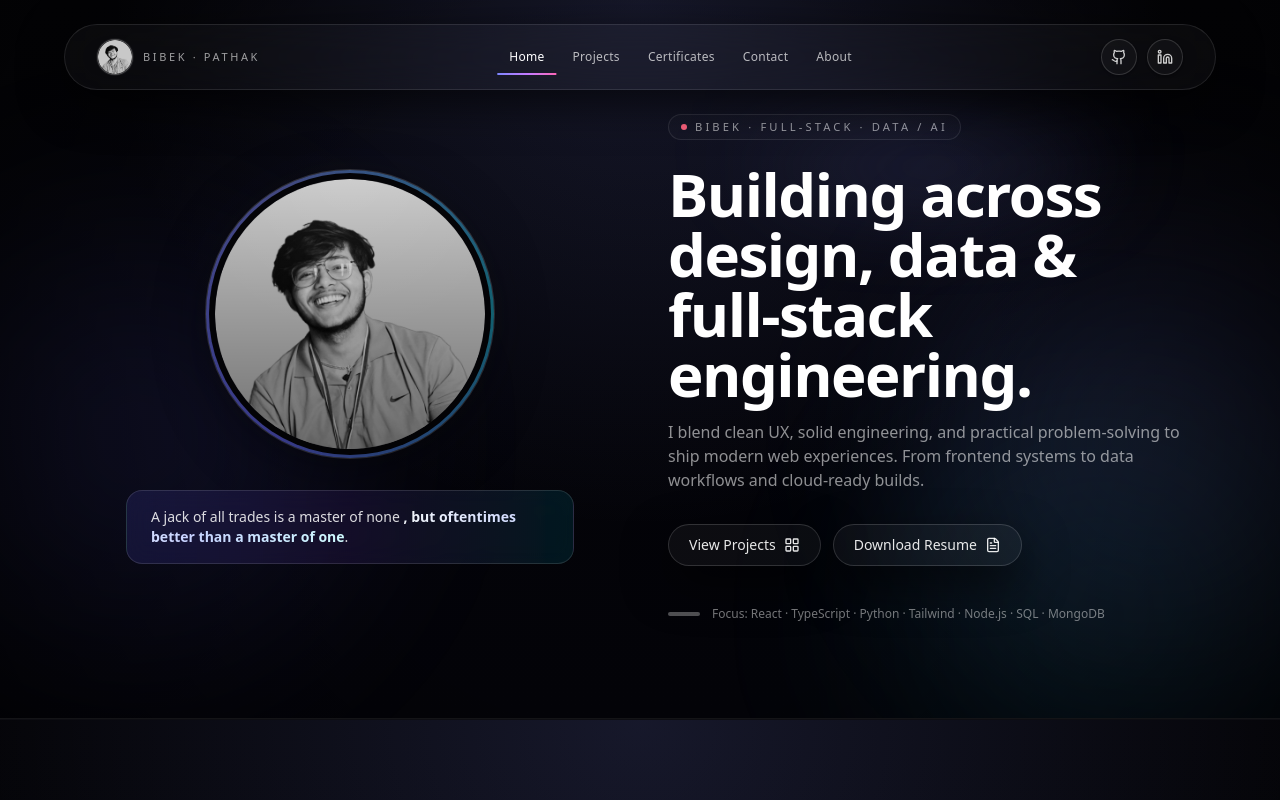
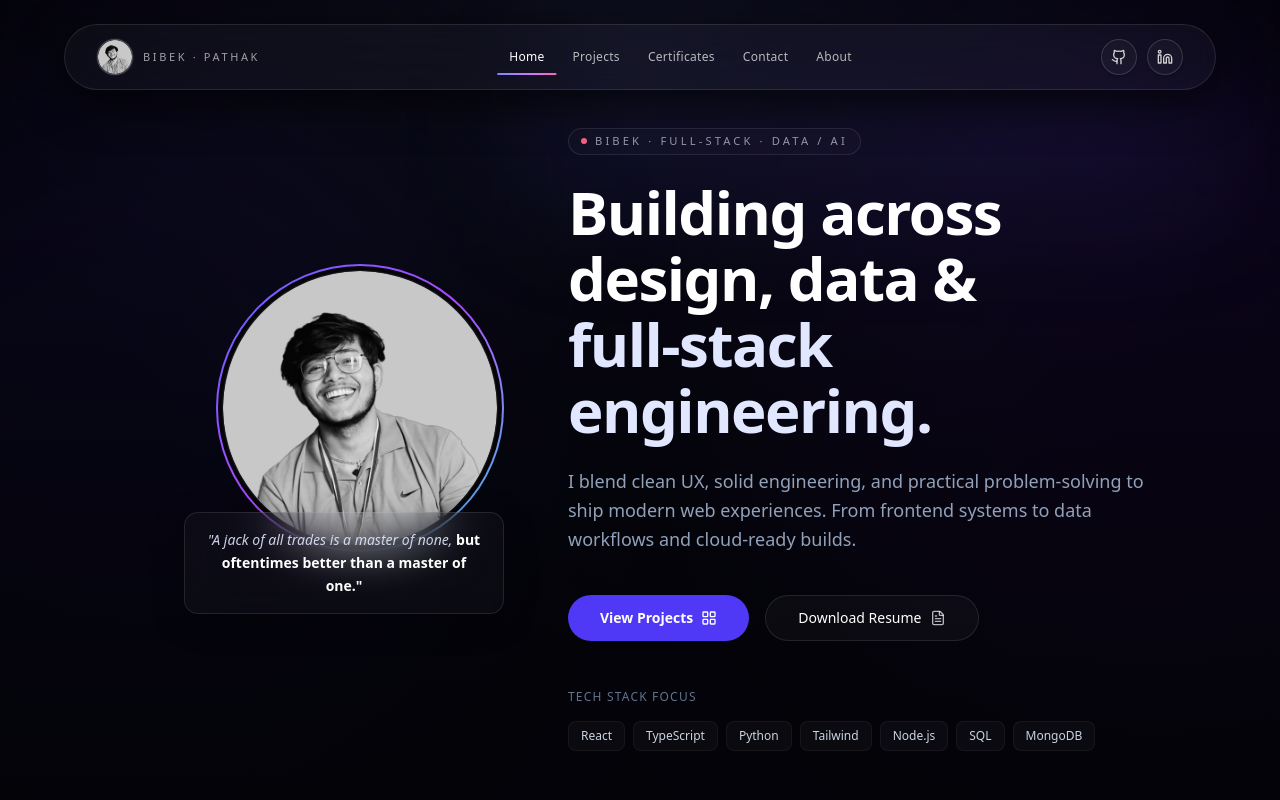
Before and after one commit to RavangDai/Portfolio, a Next.js app: page / in a window 1280 px wide. Shown: the top 800 px of the page. Built offline with nearby package versions, Linux system fonts and the light colour scheme.

Commit message:
Redesign

```diff
--- a/src/components/ui/new-hero.tsx
+++ b/src/components/ui/new-hero.tsx
@@ -8,46 +8,43 @@ import { cn } from "@/lib/utils";
 const ease = [0.22, 1, 0.36, 1] as const;
 
 const fade = {
-  hidden: { opacity: 0, y: 18 },
+  hidden: { opacity: 0, y: 20 },
   visible: (i: number) => ({
     opacity: 1,
     y: 0,
-    transition: { duration: 0.7, delay: 0.08 * i, ease },
+    transition: { duration: 0.8, delay: 0.1 * i, ease },
   }),
 };
 
 const lineVariants = {
-  hidden: { opacity: 0, y: 18, filter: "blur(6px)" },
+  hidden: { opacity: 0, y: 20, filter: "blur(8px)" },
   visible: (i: number) => ({
     opacity: 1,
     y: 0,
     filter: "blur(0px)",
-    transition: { duration: 0.85, delay: 0.18 + i * 0.12, ease },
+    transition: { duration: 0.9, delay: 0.2 + i * 0.15, ease },
   }),
 };
 
 const wordWrap = {
   hidden: {},
-  visible: { transition: { staggerChildren: 0.03, delayChildren: 0.25 } },
+  visible: { transition: { staggerChildren: 0.04, delayChildren: 0.3 } },
 };
 
 const word = {
   hidden: { opacity: 0, y: 10 },
-  visible: { opacity: 1, y: 0, transition: { duration: 0.45, ease } },
+  visible: { opacity: 1, y: 0, transition: { duration: 0.5, ease } },
 };
-
-const strongGradientText =
-  "bg-gradient-to-r from-slate-100 via-indigo-200 to-cyan-100 bg-clip-text font-semibold text-transparent";
 
 function AnimatedHeroHeadline() {
   return (
-    <div className="relative">
-      <div className="pointer-events-none absolute -inset-x-10 -top-10 h-24 bg-[radial-gradient(circle_at_top,_rgba(129,140,248,0.16),transparent_70%)] blur-2xl" />
+    <div className="relative z-10">
+      <div className="pointer-events-none absolute -inset-x-10 -top-20 h-32 bg-indigo-500/10 blur-3xl" />
 
       <motion.h1
         initial="hidden"
         animate="visible"
-        className="mt-6 text-4xl font-semibold tracking-tight text-white sm:text-5xl md:text-6xl"
+        className="mt-6 text-4xl font-semibold tracking-tight text-white sm:text-5xl md:text-6xl leading-[1.1]"
       >
         <motion.span custom={0} variants={lineVariants} className="block">
           <motion.span variants={wordWrap} className="inline-block">
@@ -59,7 +56,7 @@ function AnimatedHeroHeadline() {
           </motion.span>
         </motion.span>
 
-        <motion.span custom={1} variants={lineVariants} className="block">
+        <motion.span custom={1} variants={lineVariants} className="block text-indigo-100">
           <motion.span variants={wordWrap} className="inline-block">
             {"full-stack engineering.".split(" ").map((w, i) => (
               <motion.span key={`${w}-${i}`} variants={word} className="inline-block">
@@ -78,74 +75,72 @@ export function NewHero() {
     <section
       id="home"
       className={cn(
-        "relative overflow-hidden border-b border-white/[0.06]",
-        "bg-gradient-to-b from-[#050509] to-[#030308]"
+        "relative overflow-hidden border-b border-white/[0.08]",
+        "bg-[#030308]"
       )}
     >
-      {/* background */}
       <div className="pointer-events-none absolute inset-0">
-        <div className="absolute inset-0 bg-[radial-gradient(circle_at_top,_rgba(129,140,248,0.14),transparent_55%)]" />
-        <div className="absolute -left-56 top-20 h-[720px] w-[720px] rounded-full bg-[radial-gradient(circle,_rgba(99,102,241,0.16),transparent_62%)] blur-3xl" />
-        <div className="absolute -right-64 top-16 h-[760px] w-[760px] rounded-full bg-[radial-gradient(circle,_rgba(129,140,248,0.18),transparent_60%)] blur-3xl" />
-        <div className="absolute -bottom-64 right-[-180px] h-[720px] w-[720px] rounded-full bg-[radial-gradient(circle,_rgba(34,211,238,0.10),transparent_62%)] blur-3xl" />
-        <div className="absolute inset-0 bg-[radial-gradient(circle_at_center,_transparent_45%,rgba(0,0,0,0.55)_100%)]" />
+        <div className="absolute inset-0 bg-[radial-gradient(circle_at_top,_rgba(129,140,248,0.08),transparent_60%)]" />
+        <div className="absolute -left-56 top-20 h-[720px] w-[720px] rounded-full bg-indigo-600/10 blur-[120px]" />
+        <div className="absolute -right-64 top-16 h-[760px] w-[760px] rounded-full bg-violet-600/10 blur-[120px]" />
         <div
-          className="absolute inset-0 opacity-[0.06] mix-blend-overlay"
+          className="absolute inset-0 opacity-[0.03]"
           style={{
             backgroundImage:
-              "repeating-linear-gradient(0deg, rgba(255,255,255,0.06) 0px, rgba(255,255,255,0.06) 1px, transparent 1px, transparent 3px)",
+              "linear-gradient(rgba(255, 255, 255, 0.05) 1px, transparent 1px), linear-gradient(90deg, rgba(255, 255, 255, 0.05) 1px, transparent 1px)",
+            backgroundSize: "64px 64px",
           }}
         />
+        <div className="absolute inset-0 bg-gradient-to-b from-transparent via-[#030308]/60 to-[#030308]" />
       </div>
 
-      <div className="relative mx-auto w-full max-w-6xl px-4 pb-16 pt-24 md:px-6 md:pb-24 md:pt-28">
-        <div className="grid items-center gap-14 lg:grid-cols-[1fr_1fr]">
-          {/* LEFT */}
+      <div className="relative mx-auto w-full max-w-6xl px-4 pb-20 pt-28 md:px-6 md:pb-32 md:pt-32">
+        <div className="grid items-center gap-16 lg:grid-cols-[0.8fr_1.2fr]">
+
+          {/* LEFT COLUMN */}
           <motion.div
             variants={fade}
             initial="hidden"
             animate="visible"
             custom={0}
-            className="relative flex flex-col items-center"
+            className="relative flex flex-col items-center justify-center lg:items-end"
           >
-            <div className="group relative h-72 w-72">
-              {/* ✅ single-line className (no \r\n) */}
-              <div className="pointer-events-none absolute inset-[-18px] rounded-full bg-[radial-gradient(circle,_rgba(129,140,248,0.18),transparent_62%)] blur-2xl opacity-60 transition-opacity duration-500 group-hover:opacity-95" />
+            <div className="group relative h-64 w-64 sm:h-72 sm:w-72">
+              <div className="pointer-events-none absolute -inset-6 rounded-full bg-indigo-500/20 blur-2xl opacity-0 transition-opacity duration-700 group-hover:opacity-100" />
 
               <motion.div
                 initial={{ rotate: 0 }}
-                whileHover={{ rotate: 120 }}
-                transition={{ duration: 1.1, ease: "easeInOut" }}
-                className="absolute inset-0 rounded-full p-[3px] bg-[conic-gradient(from_210deg,_rgba(99,102,241,0.80),_rgba(129,140,248,0.55),_rgba(34,211,238,0.55),_rgba(99,102,241,0.80))] shadow-[0_0_0_1px_rgba(255,255,255,0.10)]"
+                whileHover={{ rotate: 5 }}
+                className="absolute inset-0 rounded-full p-[2px] bg-gradient-to-br from-indigo-500 via-purple-500 to-cyan-500"
               >
-                <div className="h-full w-full rounded-full bg-[#050509]" />
+                <div className="h-full w-full rounded-full bg-[#050509] p-1" />
               </motion.div>
 
-              <div className="absolute inset-[9px] overflow-hidden rounded-full bg-white/[0.04] shadow-[0_14px_55px_rgba(0,0,0,0.60)] transition-transform duration-700 group-hover:scale-[1.03]">
+              <div className="absolute inset-[6px] overflow-hidden rounded-full border border-white/5 bg-white/[0.02]">
                 <Image
                   src="/hero-me.png"
                   alt="Bibek Pathak"
                   fill
                   priority
-                  className="object-cover object-[50%_22%]"
+                  className="object-cover object-[50%_20%] grayscale transition-all duration-500 group-hover:scale-105 group-hover:grayscale-0"
                 />
-                <div className="pointer-events-none absolute inset-0 bg-[radial-gradient(circle_at_top,_rgba(255,255,255,0.10),transparent_55%)]" />
-                <div className="pointer-events-none absolute inset-0 bg-gradient-to-b from-black/0 to-black/45" />
               </div>
-
-              <div className="pointer-events-none absolute inset-0 rounded-full ring-1 ring-white/10 opacity-70 transition-opacity duration-500 group-hover:opacity-100" />
             </div>
 
-            <div className="mt-8 w-full max-w-md rounded-2xl border border-white/12 bg-gradient-to-r from-indigo-500/14 via-violet-500/10 to-cyan-400/10 px-6 py-4 backdrop-blur-md">
-              <p className="text-sm text-white/85">
-              {"A jack of all trades is a master of none "}
-                <span className={strongGradientText}>, but oftentimes better than a master of one</span>.
-              </p>
+            <div className="relative -mt-10 max-w-[280px] sm:max-w-xs text-center z-20">
+              <div className="rounded-xl border border-white/10 bg-white/[0.03] px-5 py-4 shadow-[0_8px_32px_rgba(0,0,0,0.3)] backdrop-blur-xl">
+                <p className="text-sm italic leading-relaxed text-indigo-100/90">
+                  "A jack of all trades is a master of none,{" "}
+                  <span className="text-white not-italic font-semibold">but oftentimes better than a master of one."</span>
+                </p>
+              </div>
             </div>
           </motion.div>
 
-          {/* RIGHT */}
-          <div className="relative">
+          {/* RIGHT COLUMN */}
+          <div className="relative flex flex-col items-center text-center lg:items-start lg:text-left">
+
+            {/* RESTORED PILL COMPONENT EXACTLY AS REQUESTED */}
             <motion.div
               variants={fade}
               initial="hidden"
@@ -164,7 +159,7 @@ export function NewHero() {
               initial="hidden"
               animate="visible"
               custom={3}
-              className="mt-4 max-w-xl text-sm text-white/55 sm:text-base"
+              className="mt-6 max-w-xl text-lg text-slate-400 leading-relaxed"
             >
               I blend clean UX, solid engineering, and practical problem-solving to ship modern web
               experiences. From frontend systems to data workflows and cloud-ready builds.
@@ -175,30 +170,25 @@ export function NewHero() {
               initial="hidden"
               animate="visible"
               custom={4}
-              className="mt-8 flex flex-col gap-3 sm:flex-row"
+              className="mt-10 flex flex-wrap justify-center gap-4 lg:justify-start"
             >
               <a
                 href="#projects"
-                className={cn(
-                  "group inline-flex items-center justify-center gap-2 rounded-full border border-white/15",
-                  "bg-white/[0.04] px-5 py-2.5 text-sm text-white/90",
-                  "shadow-[0_18px_45px_rgba(0,0,0,0.6)] hover:bg-white/[0.07]"
-                )}
+                className="group relative inline-flex items-center justify-center gap-2 overflow-hidden rounded-full bg-indigo-600 px-8 py-3 text-sm font-semibold text-white transition-all hover:bg-indigo-500 hover:ring-2 hover:ring-indigo-500/50 hover:ring-offset-2 hover:ring-offset-slate-950"
               >
-                View Projects{" "}
-                <LayoutGrid className="h-4 w-4 transition-transform duration-200 group-hover:translate-y-[-2px] group-hover:scale-105" />
+                <span className="relative z-10 flex items-center gap-2">
+                  View Projects
+                  <LayoutGrid className="h-4 w-4 transition-transform group-hover:rotate-12" />
+                </span>
+                <div className="absolute inset-0 -z-10 bg-gradient-to-r from-indigo-600 to-violet-600 opacity-100 transition-opacity group-hover:opacity-90" />
               </a>
 
               <a
                 href="/resumebibekjan26.pdf"
-                className={cn(
-                  "group inline-flex items-center justify-center gap-2 rounded-full border border-white/15",
-                  "bg-white/[0.04] px-5 py-2.5 text-sm text-white/90",
-                  "shadow-[0_18px_45px_rgba(0,0,0,0.6)] hover:bg-white/[0.07]"
-                )}
+                className="group inline-flex items-center justify-center gap-2 rounded-full border border-white/10 bg-white/[0.03] px-8 py-3 text-sm font-medium text-white transition-all hover:bg-white/[0.08] hover:border-white/20"
               >
-                Download Resume{" "}
-                <FileText className="h-4 w-4 transition-transform duration-200 group-hover:translate-y-[-1px] group-hover:scale-105" />
+                Download Resume
+                <FileText className="h-4 w-4 text-white/70 transition-transform group-hover:-translate-y-0.5" />
               </a>
             </motion.div>
 
@@ -207,10 +197,23 @@ export function NewHero() {
               initial="hidden"
               animate="visible"
               custom={5}
-              className="mt-10 flex items-center gap-3 text-xs text-white/45"
+              className="mt-12 flex flex-col items-center gap-4 lg:items-start"
             >
-              <span className="h-1 w-8 rounded-full bg-white/30" />
-              Focus: React · TypeScript · Python · Tailwind · Node.js · SQL · MongoDB
+              <div className="text-xs font-medium uppercase tracking-widest text-slate-500">
+                Tech Stack Focus
+              </div>
+              <div className="flex flex-wrap justify-center gap-2 lg:justify-start">
+                {[
+                  "React", "TypeScript", "Python", "Tailwind", "Node.js", "SQL", "MongoDB"
+                ].map((tech) => (
+                  <span
+                    key={tech}
+                    className="inline-flex items-center rounded-md border border-white/5 bg-white/[0.03] px-3 py-1.5 text-xs text-slate-300 transition-colors hover:bg-white/[0.08]"
+                  >
+                    {tech}
+                  </span>
+                ))}
+              </div>
             </motion.div>
           </div>
         </div>
```
